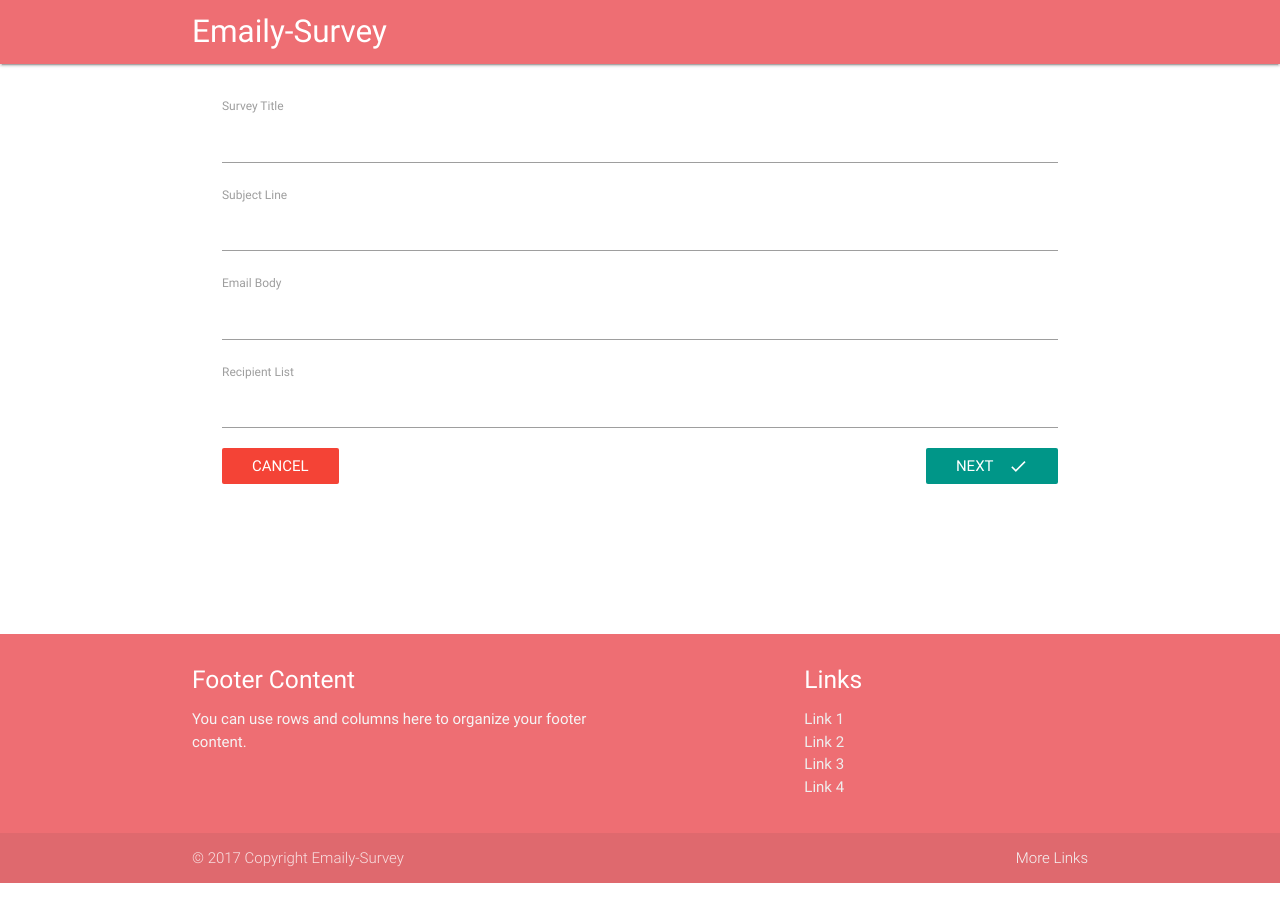
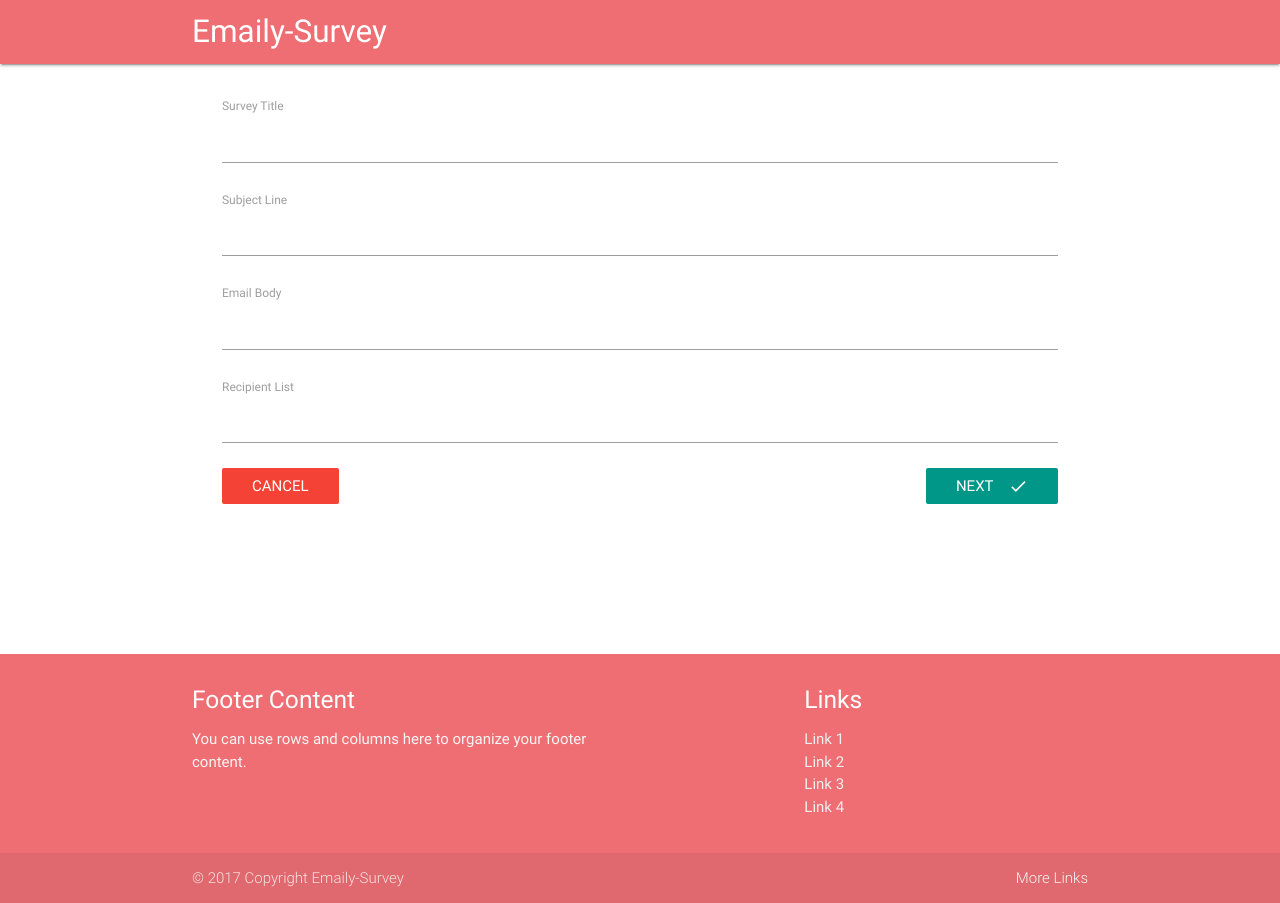
Before and after one commit to DavyCode/email_eApp, a React (Create React App) app in the folder client/: page /surveys/new in a window 1280 px wide. Built offline with nearby package versions, Linux system fonts and the light colour scheme; no server answers.

Commit message:
style validation error

```diff
--- a/client/src/components/surveys/SurveyField.js
+++ b/client/src/components/surveys/SurveyField.js
@@ -6,8 +6,10 @@ export default ({ input, label, meta: { error, touched } }) => {
   return (
     <div>
       <label >{label}</label>
-      <input {...input} />
-      {touched && error}
+      <input {...input} style={{marginBottom: '5px'}} />
+      <div className="red-text" style={{ marginBottom: '20px' }}>
+        {touched && error}
+      </div>
     </div>
   )
 };
```
